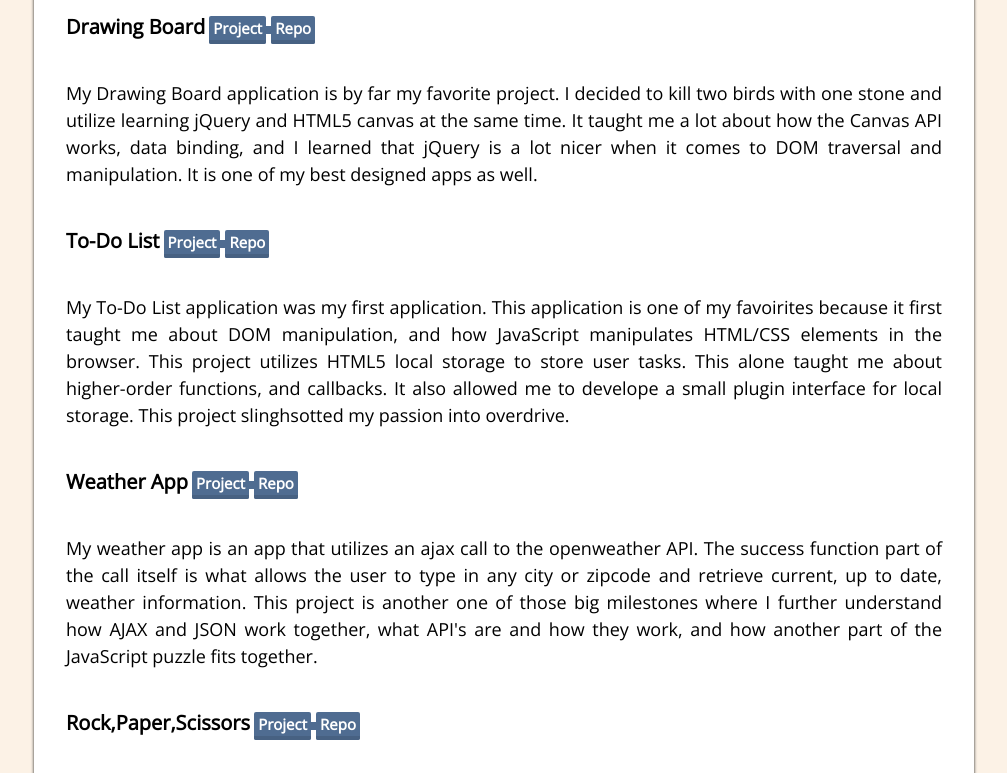
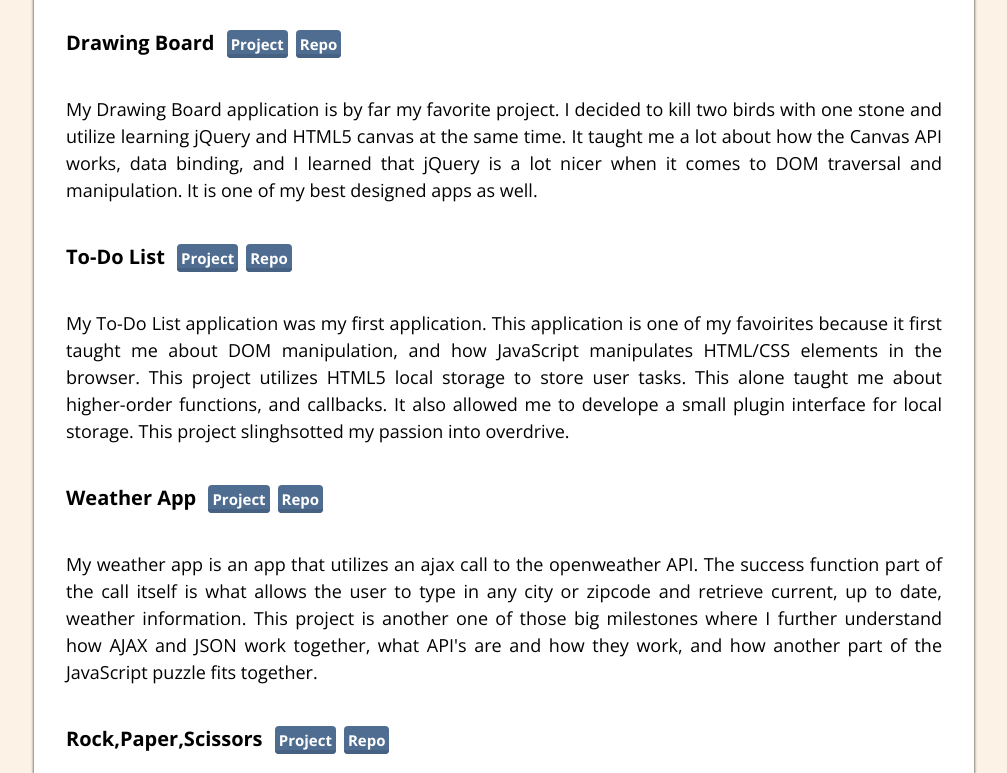
Before and after one commit to laere/Resume, a website: page index.html in a window 1280 px wide. Shown: the part 446-1219 px from the top of the page, without its empty margins (136-1143 px from the left). Drawn offline with nearby package versions, Linux system fonts and the light colour scheme; a web font is replaced by a local one.

Commit message:
more margin changes

```diff
--- a/css/main.scss
+++ b/css/main.scss
@@ -1,14 +1,12 @@
 @import 'bourbon/bourbon';
 @import '_normalize';
-@import url(https://fonts.googleapis.com/css?family=Righteous);
-@import url(https://fonts.googleapis.com/css?family=Varela+Round);
 
-@import url(https://fonts.googleapis.com/css?family=Open+Sans);
+@import url(https://fonts.googleapis.com/css?family=Open+Sans:400,700,800);
 @import url(https://fonts.googleapis.com/css?family=Chivo:400,900);
 
 
-$header-font: 'Chivo', 'Varela Round', sans-serif;
-$body-font: 'Open Sans', 'Righteous', sans-serif;
+$header-font: 'Chivo', sans-serif;
+$body-font: 'Open Sans', sans-serif;
 $font-color: #4f6c91;
 $no-margin: 0;
 
@@ -67,9 +65,11 @@ a {
   color: #fff;
   background-color: $font-color;
   font-weight: bold;
-  padding: 2px 4px;
   border-bottom: 4px solid #476182;
-  border-radius: 2px;
+  border-radius: 4px;
+  padding-top: 4px;
+  padding-left: 4px;
+  padding-right: 4px;
   &:hover {
     opacity: .8;
   }
@@ -97,7 +97,7 @@ a {
     text-align: center;
     border-bottom: 1px solid #222;
     .title {
-      margin-bottom: 16px;
+      margin-bottom: 32px;
       font-weight: bold;
     }
     .name {
@@ -132,12 +132,9 @@ a {
     font-size: 1.5rem;
     font-weight: bold;
     display: inline-block;
-    .divider {
-      background-color: $font-color;
-      width: 5px;
-      height: 8px;
-      display: inline-block;
+    margin-left: 8px;
+    a:nth-child(2) {
+      margin-left: 8px;
     }
   }
-
 }
--- a/index.html
+++ b/index.html
@@ -52,7 +52,7 @@
       <div>
         <h3>Drawing Board</h3>
         <div class="proj-links">
-          <a href="http://laere.github.io/DrawingBoard">Project</a><div class="divider"></div><a href="http://github.com/laere/DrawingBoard">Repo</a>
+          <a href="http://laere.github.io/DrawingBoard">Project</a><a href="http://github.com/laere/DrawingBoard">Repo</a>
         </div>
         <p>My Drawing Board application is by far my  favorite project. I decided to kill two birds with one stone and utilize learning jQuery and HTML5 canvas at the same time. It taught me a lot about how the Canvas API works, data binding, and I learned that jQuery is a lot nicer when it comes to DOM traversal and manipulation. It is one of my best designed apps as well.
 </p>
@@ -60,7 +60,7 @@
       <div>
         <h3>To-Do List</h3>
         <div class="proj-links">
-          <a href="http://laere.github.io/To-Do-List">Project</a><div class="divider"></div><a href="http://github.com/laere/To-Do-List">Repo</a>
+          <a href="http://laere.github.io/To-Do-List">Project</a><a href="http://github.com/laere/To-Do-List">Repo</a>
         </div>
         <p>My To-Do List application was my first application. This application is one of my favoirites because it first taught me about DOM manipulation, and how JavaScript manipulates HTML/CSS elements in the browser. This project utilizes HTML5 local storage to store user tasks. This alone taught me about higher-order functions, and callbacks. It also allowed me to develope a small plugin interface for local storage. This project slinghsotted my passion into overdrive.
 </p>
@@ -68,14 +68,14 @@
       <div>
         <h3>Weather App</h3>
         <div class="proj-links">
-          <a href="http://laere.github.io/Weather">Project</a><div class="divider"></div><a href="http://github.com/laere/Weather">Repo</a>
+          <a href="http://laere.github.io/Weather">Project</a><a href="http://github.com/laere/Weather">Repo</a>
         </div>
         <p>My weather app is an app that utilizes an ajax call to the openweather API. The success function part of the call itself is what allows the user to type in any city or zipcode and retrieve current, up to date, weather information. This project is another one of those big milestones where I further understand how AJAX and JSON work together, what API's are and how they work, and how another part of the JavaScript puzzle fits together. </p>
       </div>
       <div>
         <h3>Rock,Paper,Scissors</h3>
         <div class="proj-links">
-          <a href="http://laere.github.io/RPS">Project</a><div class="divider"></div><a href="http://github.com/laere/RPS">Repo</a>
+          <a href="http://laere.github.io/RPS">Project</a><a href="http://github.com/laere/RPS">Repo</a>
         </div>
         <p>My RPS game taught me a lot about what it means when they say: "functions are first class citizens." It gave me a better understanding of taking functions and passing them to other functions. It also helped me get better at calling functions that had parameters. Overall a very fun project.
 </p>
@@ -83,7 +83,7 @@
       <div>
         <h3>Portfolio Website</h3>
         <div class="proj-links">
-          <a href="http://zackbostian.com">Project</a><div class="divider"></div><a href="http://github.com/laere/Portfolio">Repo</a>
+          <a href="http://zackbostian.com">Project</a><a href="http://github.com/laere/Portfolio">Repo</a>
         </div>
         <p>I learned abouty CSS3 animations when building my website, and that even the simplest of website layouts can look awesome. It also furthered my skills when it comes to mobile design and that you can't rely on chrome dev tools for how your site actually looks on other devices.
 </p>
```
Also changed, not shown: css/main.css, 1 other file.
